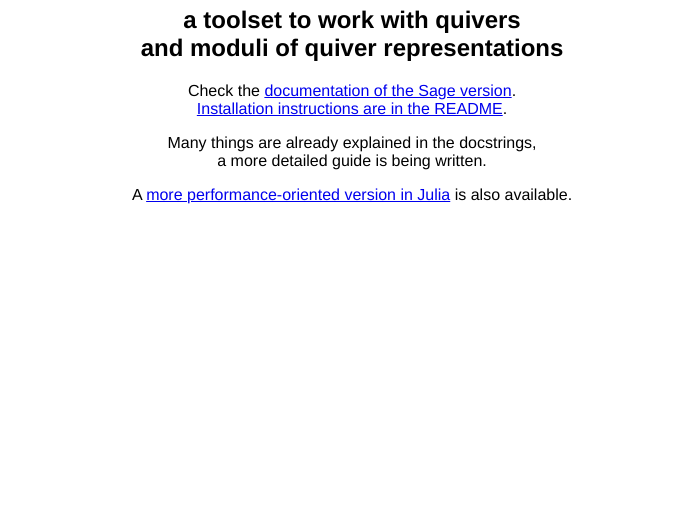
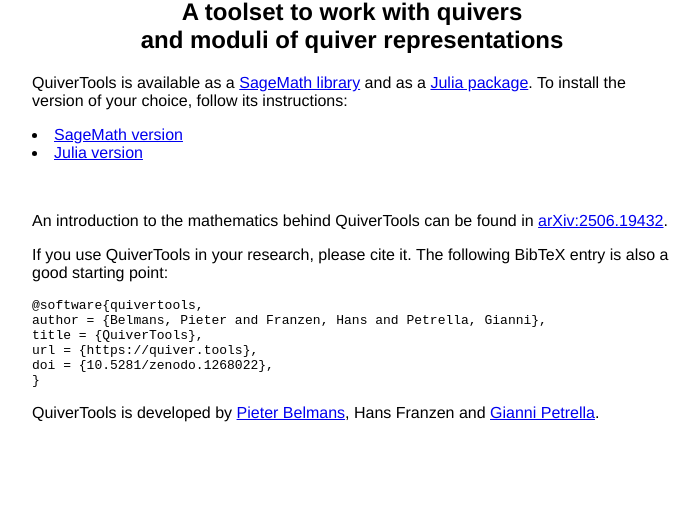
Before and after one commit to QuiverTools/QuiverTools.github.io, a plain HTML site: page index.html in a window 1280 px wide. Shown: the part 275-800 px from the top of the page, without its empty margins (288-988 px from the left). Drawn offline with Linux system fonts and the light colour scheme.

Commit message:
new landing page for quiver.tools

```diff
--- a/index.html
+++ b/index.html
@@ -7,9 +7,7 @@
     <link rel="icon" type="image/x-icon" href="/favicon.ico">
 
     <style type="text/css">
-body {
-  font-family: "Helvetica Neue";
-}
+    body {font-family: "Helvetica Neue"; width: 50%; margin: auto}
     </style>
 
     <meta name="twitter:card" content="summary">
@@ -22,20 +20,59 @@ body {
     <meta property="og:type" content="website">
     <meta property="og:url" content="http://quiver.tools">
     <meta property="og:title" content="QuiverTools">
-    <meta property="og:description" content="QuiverTools provides you with a toolset to work with quivers and moduli of quiver representations">
+    <meta property="og:description" content="QuiverTools is a toolset to work with quivers and moduli of quiver representations">
     <meta property="og:image" content="https://quiver.tools/logo.png">
   </head>
   <body>
     <center>
     <img src="logo.svg"><br>
-    <h2>a toolset to work with quivers<br>and moduli of quiver representations</h2>
+    <h2>
+      A toolset to work with quivers<br>
+      and moduli of quiver representations
+    </h2>
 
-    <p>Check the <a href="https://sage.quiver.tools">documentation of the Sage version</a>.
-    <br><a href="https://github.com/QuiverTools/QuiverTools/blob/main/README.md">Installation instructions are in the README</a>.
+    </center>
+    <p>
+      QuiverTools is available as a <a href="https://sage.quiver.tools">SageMath library</a>
+      and as a <a href="https://julia.quiver.tools">Julia package</a>.
+      To install the version of your choice, follow its instructions:
+    <li>
+      <a href="https://github.com/QuiverTools/QuiverTools">SageMath version</a>
+    </li>
+    <li>
+      <a href="https://github.com/QuiverTools/QuiverTools.jl">Julia version</a>
+    </li>
+    </p>
+    <br>
+    <p>
+      An introduction to the mathematics behind QuiverTools
+      can be found in <a href="https://arxiv.org/abs/2506.19432">arXiv:2506.19432</a>.
+      <br>
+    </p>
+    <p>
+    If you use QuiverTools in your research, please cite it.
+      The following BibTeX entry is also a good starting point:
+    </p>
+    <p>
+      <code style="text-align: left;">
+        @software{quivertools,<br>
+          author = {Belmans, Pieter and Franzen, Hans and Petrella, Gianni},<br>
+          title = {QuiverTools},<br>
+          url = {https://quiver.tools},<br>
+          doi = {10.5281/zenodo.1268022},<br>
+        }
+      </code>
+    </p>
 
-    <p>Many things are already explained in the docstrings,
-    <br>a more detailed guide is being written.
-
-    <p>A <a href="https://julia.quiver.tools">more performance-oriented version in Julia</a> is also available.
+    <p>
+      QuiverTools is developed by
+      <a href="https://pbelmans.ncag.info">Pieter Belmans</a>,
+      Hans Franzen and
+      <a href="https://giannipetrella.eu">Gianni Petrella</a>.
+    </p>
+    <!--<p>
+      For questions, bug reports or feature requests, please open an issue
+      on the respective GitHub repository.
+    </p>-->
   </body>
 </html>
```
